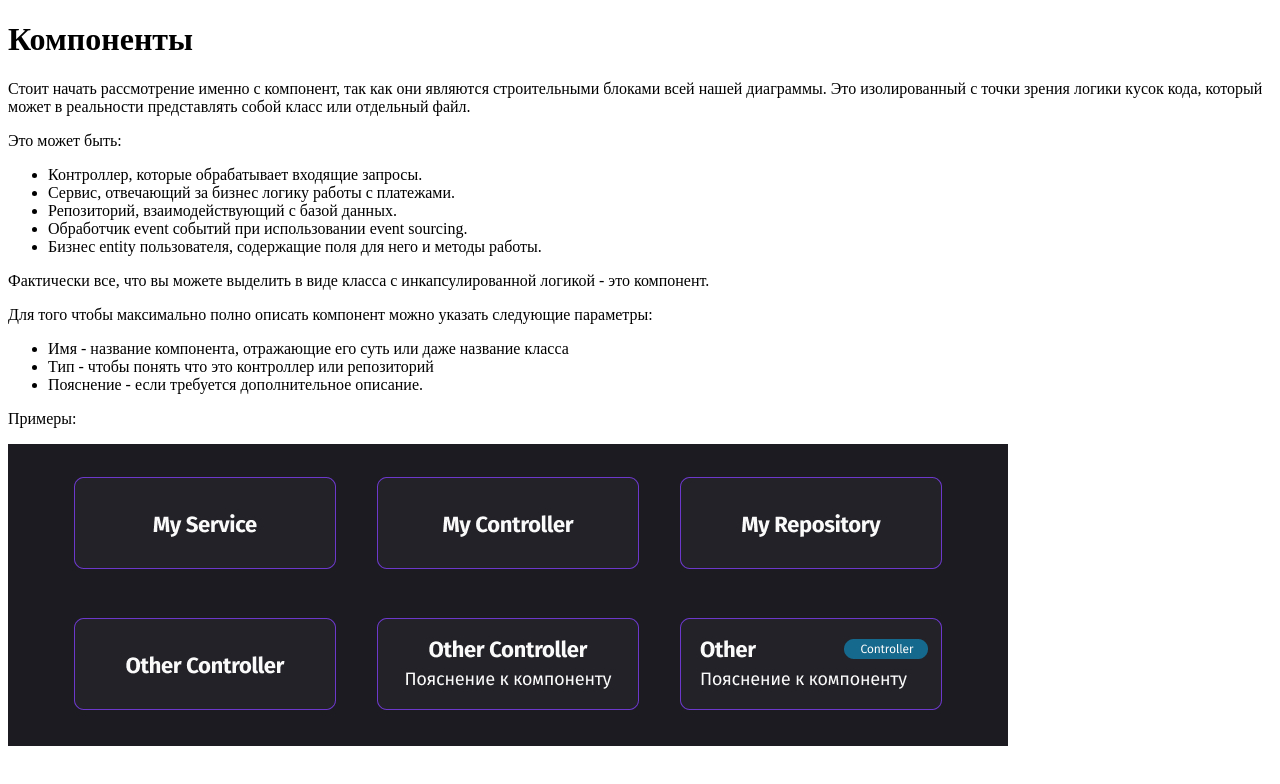
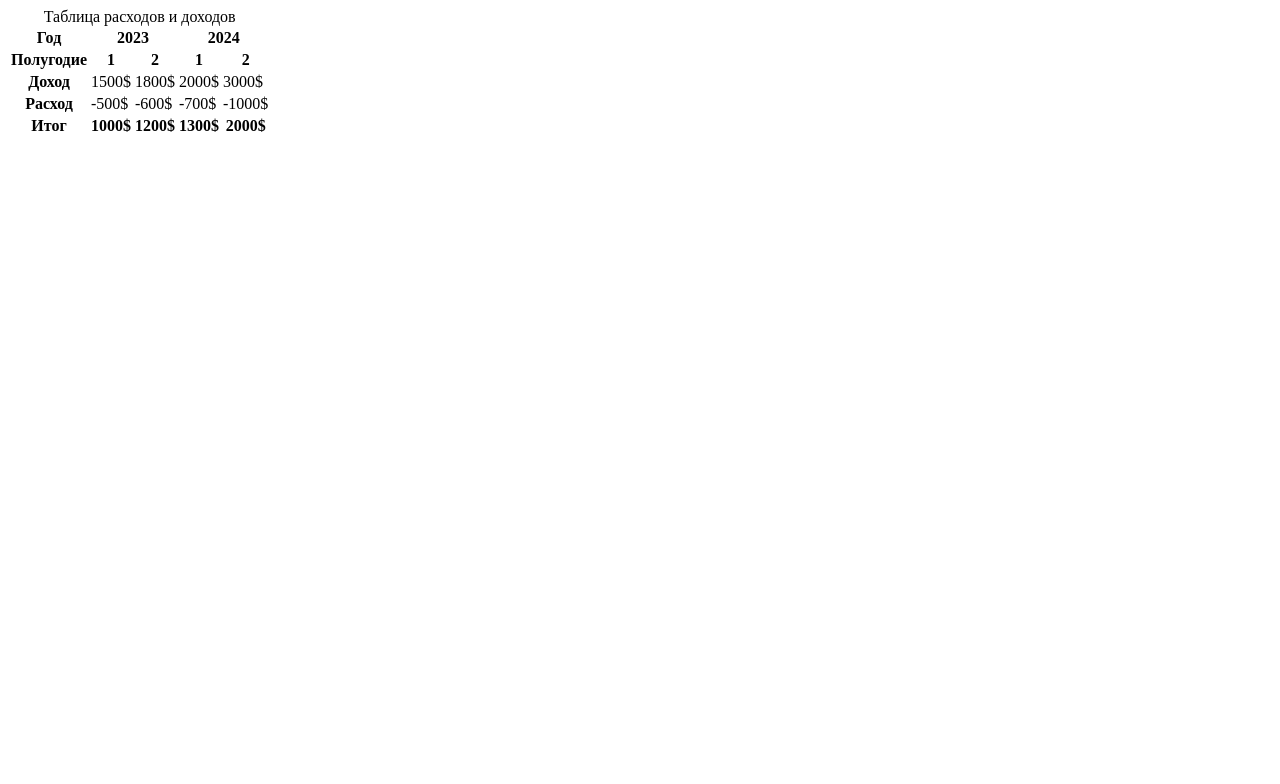
Before and after one commit to nikereal14/html-course, a plain HTML site: page index.html in a window 1280 px wide. Drawn offline with Linux system fonts and the light colour scheme.

Commit message:
Упражнение 2 раздела

```diff
--- a/index.html
+++ b/index.html
@@ -3,42 +3,50 @@
 	<head>
 		<meta charset="UTF-8" />
 		<meta name="viewport" content="width=device-width, initial-scale=1.0" />
-		<title>Упражнение - Компоненты</title>
+		<title>Упражнение - вёрстка таблицы</title>
 	</head>
 	<body>
-		<h1>Компоненты</h1>
-		<p>
-			Стоит начать рассмотрение именно с компонент, так как они являются
-			строительными блоками всей нашей диаграммы. Это изолированный с точки
-			зрения логики кусок кода, который может в реальности представлять собой
-			класс или отдельный файл.
-		</p>
-		<p>Это может быть:</p>
-		<ul>
-			<li>Контроллер, которые обрабатывает входящие запросы.</li>
-			<li>Сервис, отвечающий за бизнес логику работы с платежами.</li>
-			<li>Репозиторий, взаимодействующий с базой данных.</li>
-			<li>Обработчик event событий при использовании event sourcing.</li>
-			<li>
-				Бизнес entity пользователя, содержащие поля для него и методы работы.
-			</li>
-		</ul>
-		<p>
-			Фактически все, что вы можете выделить в виде класса с инкапсулированной
-			логикой - это компонент.
-		</p>
-		<p>
-			Для того чтобы максимально полно описать компонент можно указать следующие
-			параметры:
-		</p>
-		<ul>
-			<li>
-				Имя - название компонента, отражающие его суть или даже название класса
-			</li>
-			<li>Тип - чтобы понять что это контроллер или репозиторий</li>
-			<li>Пояснение - если требуется дополнительное описание.</li>
-		</ul>
-		<p>Примеры:</p>
-		<img src="./images/image1.jpg" alt="" />
+		<table>
+			<caption>
+				Таблица расходов и доходов
+			</caption>
+			<thead>
+				<tr>
+					<th>Год</th>
+					<th colspan="2">2023</th>
+					<th colspan="2">2024</th>
+				</tr>
+				<tr>
+					<th>Полугодие</th>
+					<th>1</th>
+					<th>2</th>
+					<th>1</th>
+					<th>2</th>
+				</tr>
+			</thead>
+			<tbody>
+				<tr>
+					<th>Доход</th>
+					<td>1500$</td>
+					<td>1800$</td>
+					<td>2000$</td>
+					<td>3000$</td>
+				</tr>
+				<tr>
+					<th>Расход</th>
+					<td>-500$</td>
+					<td>-600$</td>
+					<td>-700$</td>
+					<td>-1000$</td>
+				</tr>
+			</tbody>
+			<tfoot>
+				<th>Итог</th>
+				<th>1000$</th>
+				<th>1200$</th>
+				<th>1300$</th>
+				<th>2000$</th>
+			</tfoot>
+		</table>
 	</body>
 </html>
```
